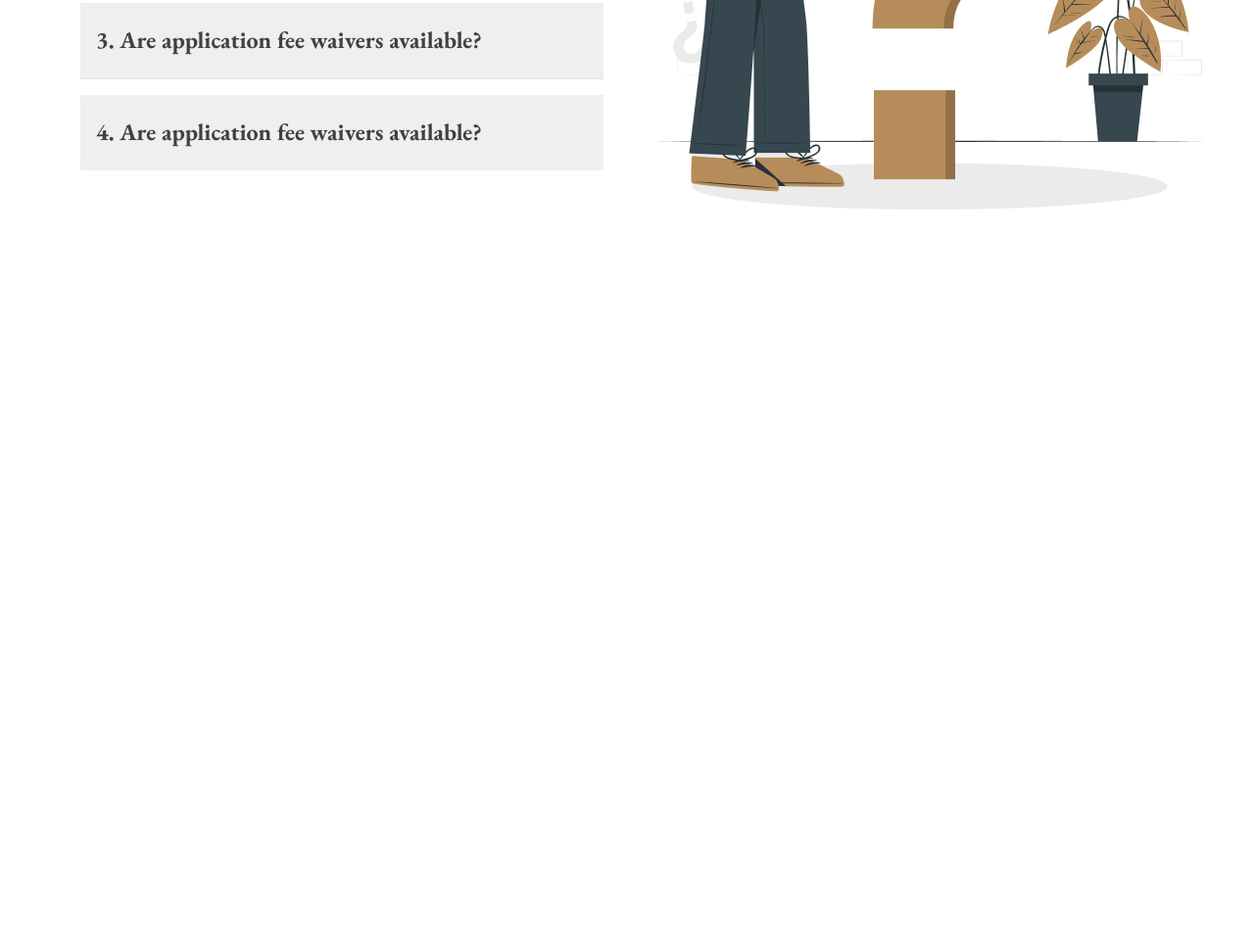
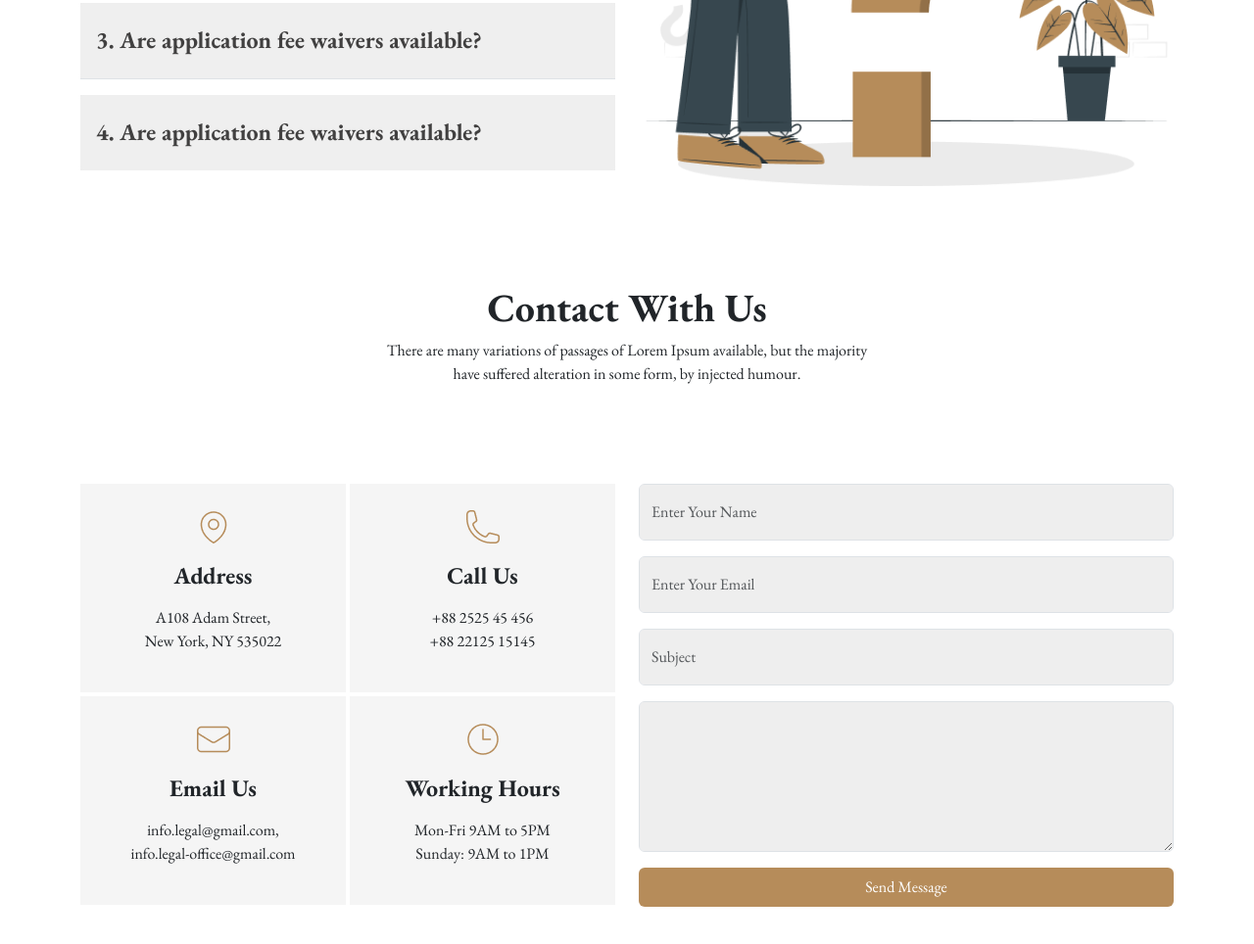
Before and after one commit to nayimHossen/legal-solution-project, a plain HTML site: page index.html in a window 1280 px wide. Shown: the part 3501-4465 px from the top of the page at 98% size. Before the commit the page ends 3815 px from the top, so only its background shows below. Drawn offline with nearby package versions, Linux system fonts and the light colour scheme.

Commit message:
contact us section done

```diff
--- a/index.html
+++ b/index.html
@@ -327,8 +327,8 @@
           </p>
         </div>
 
-        <div class="row g-5">
-          <div class="col-6">
+        <div class="row">
+          <div class="col-12 col-md-6">
             <div class="accordion accordion-flush" id="accordionFlushExample">
               <div class="accordion-item accordion-item accordion-bg mb-3">
                 <h2 class="accordion-header">
@@ -449,8 +449,104 @@
             </div>
           </div>
 
-          <div class="col-6">
-            <img src="./images/faq.png" alt="" />
+          <div class="col-12 col-md-6">
+            <img class="img-fluid" src="./images/faq.png" alt="" />
+          </div>
+        </div>
+      </section>
+
+      <!-- contact us section -->
+
+      <section class="section-margin">
+        <div class="text-center section-title mx-auto section-margin">
+          <h2 class="fw-bold fs-1">Contact With Us</h2>
+          <p>
+            There are many variations of passages of Lorem Ipsum available, but
+            the majority have suffered alteration in some form, by injected
+            humour.
+          </p>
+        </div>
+
+        <div class="row g-4">
+          <div class="col-12 col-md-6">
+            <div class="row row-cols-1 row-cols-md-2 g-1">
+              <div class="col">
+                <div class="text-center contact p-4">
+                  <img src="./images/location.png" alt="" />
+                  <h4 class="fw-bold my-3">Address</h4>
+                  <p>
+                    A108 Adam Street, <br />
+                    New York, NY 535022
+                  </p>
+                </div>
+              </div>
+              <div class="col">
+                <div class="text-center contact p-4">
+                  <img src="./images/call.png" alt="" />
+                  <h4 class="fw-bold my-3">Call Us</h4>
+                  <p>
+                    +88 2525 45 456 <br />
+                    +88 22125 15145
+                  </p>
+                </div>
+              </div>
+              <div class="col">
+                <div class="text-center contact p-4">
+                  <img src="./images/email.png" alt="" />
+                  <h4 class="fw-bold my-3">Email Us</h4>
+                  <p>
+                    info.legal@gmail.com, <br />
+                    info.legal-office@gmail.com
+                  </p>
+                </div>
+              </div>
+              <div class="col">
+                <div class="text-center contact p-4">
+                  <img src="./images/time.png" alt="" />
+                  <h4 class="fw-bold my-3">Working Hours</h4>
+                  <p>
+                    Mon-Fri 9AM to 5PM <br />
+                    Sunday: 9AM to 1PM
+                  </p>
+                </div>
+              </div>
+            </div>
+          </div>
+
+          <div class="col-12 col-md-6">
+            <form role="search">
+              <input
+                class="form-control accordion-bg py-3 rounded"
+                type="search"
+                placeholder="Enter Your Name"
+                aria-label="Search"
+              />
+              <input
+                class="form-control accordion-bg py-3 rounded my-3"
+                type="search"
+                placeholder="Enter Your Email"
+                aria-label="Search"
+              />
+              <input
+                class="form-control accordion-bg py-3 rounded"
+                type="search"
+                placeholder="Subject"
+                aria-label="Search"
+              />
+              <textarea
+                class="form-control accordion-bg py-3 rounded my-3"
+                name=""
+                id=""
+                cols="15"
+                rows="5"
+              ></textarea>
+              <button
+                class="button-color w-100 border-0 rounded text-white py-2"
+                type="submit"
+              >
+                Send Message
+              </button>
+            </form>
           </div>
         </div>
       </section>
--- a/style.css
+++ b/style.css
@@ -40,6 +40,10 @@ body {
   font-weight: bolder;
 }
 
+.contact {
+  background-color: rgb(245, 245, 245);
+}
+
 @media only screen and (max-width: 768px) {
   .section-margin {
     margin-bottom: 50px;
```
